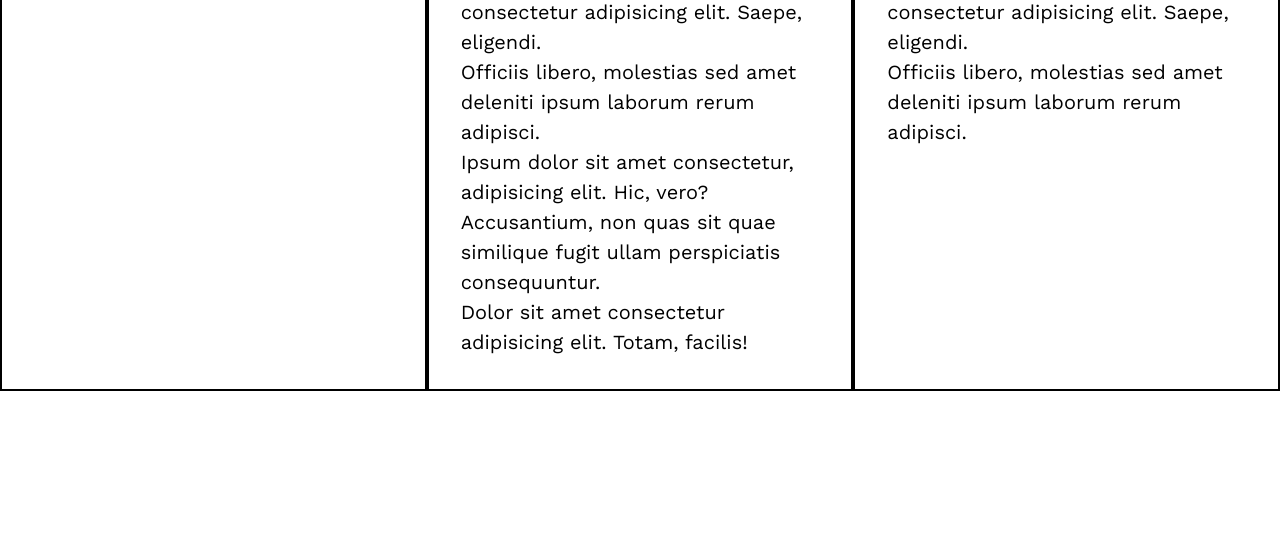
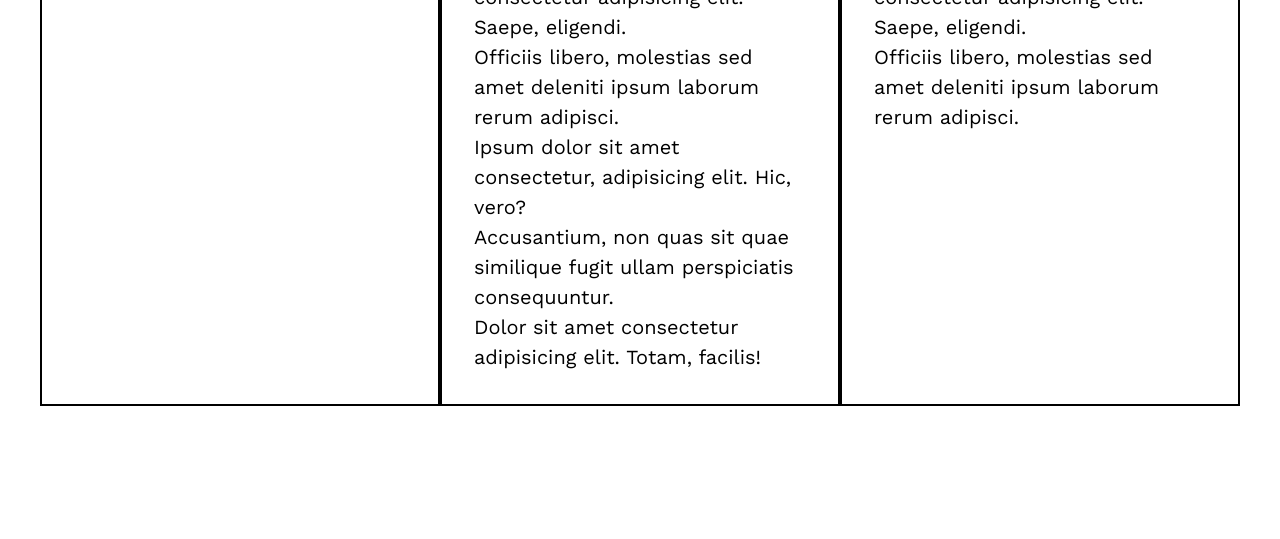
Before and after one commit to Preethi-Dev/In-depth-flexBox, a plain HTML site: page index.html in a window 1280 px wide. Shown: the part 261-800 px from the top of the page. Drawn offline with nearby package versions, Linux system fonts and the light colour scheme.

Commit message:
extra style updated

```diff
--- a/css/style.css
+++ b/css/style.css
@@ -23,4 +23,5 @@
 
 .row{
   display: flex;
+  max-width: min(100%, 1200px);
 }
```
